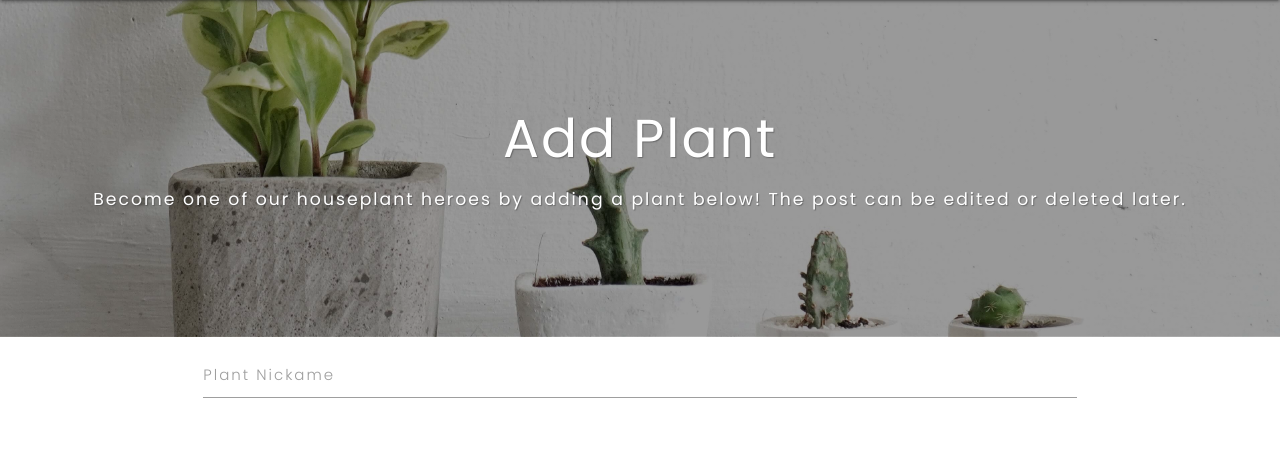
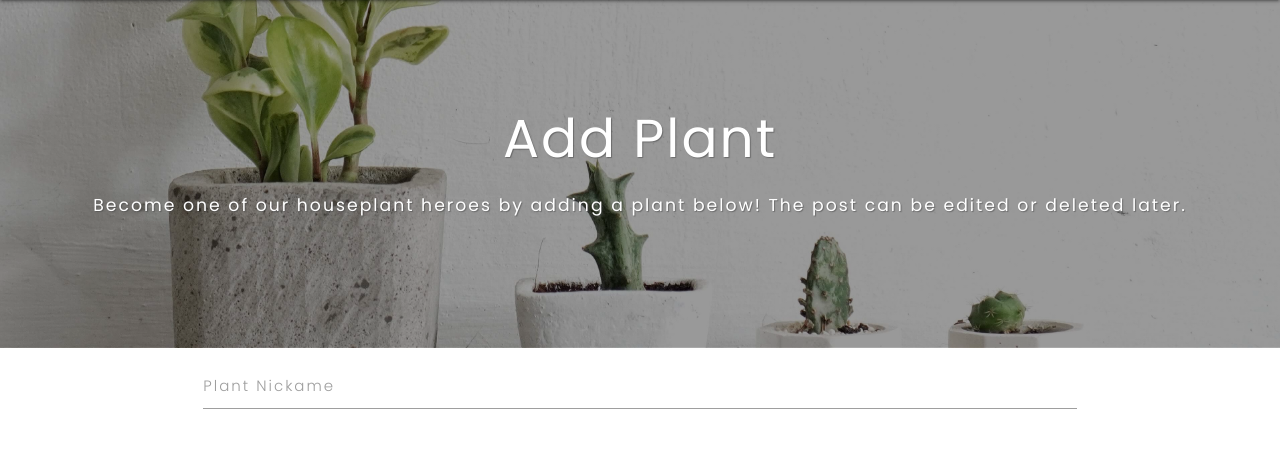
Before and after one commit to Code-Institute-Submissions/houseplant-heroes, a Flask app: page /add_plant in a window 1280 px wide. Shown: the part 64-521 px from the top of the page. Run offline with Flask 2, Linux system fonts and the light colour scheme; data that the repository does not hold is empty; some libraries are stand-ins or nearby versions.

Commit message:
Add subheading styling

```diff
--- a/static/css/style.css
+++ b/static/css/style.css
@@ -41,8 +41,12 @@ a.brand-logo.black-text.left {
   padding-top: 5%;
 }
 
+#add-plant-subheading {
+    margin-bottom: 10%;
+}
+
 .subheading {
-    margin-bottom: 10%;
+     line-height: 2rem;
 }
 /*-------- forms --------*/
 .form-container {
--- a/templates/add_plant.html
+++ b/templates/add_plant.html
@@ -6,7 +6,7 @@
 <!-- subheading -->
 
 {% block subheading %}
-<div class="subheading">
+<div id="add-plant-subheading">
   Become one of our houseplant heroes by adding a plant below! The post can be
   edited or deleted later.
 </div>
--- a/templates/base.html
+++ b/templates/base.html
@@ -141,7 +141,7 @@
         {% block heading %}{% endblock %}
       </h2>
       <!-- subheading -->
-      <h6 class="white-text text-shadow center-align">
+      <h6 class="white-text text-shadow center-align subheading">
         {% block subheading %}{% endblock %}
       </h6>
       {% block hero_img_content %}{% endblock %}
```
